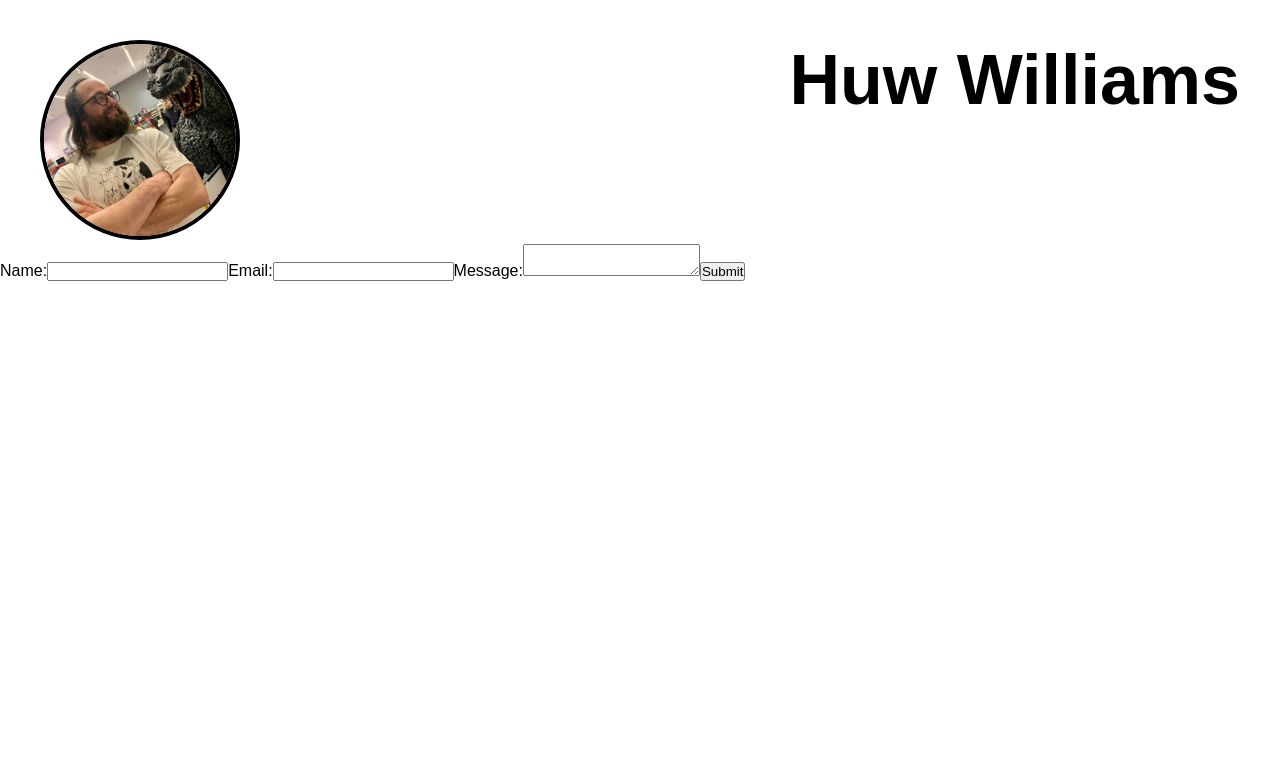
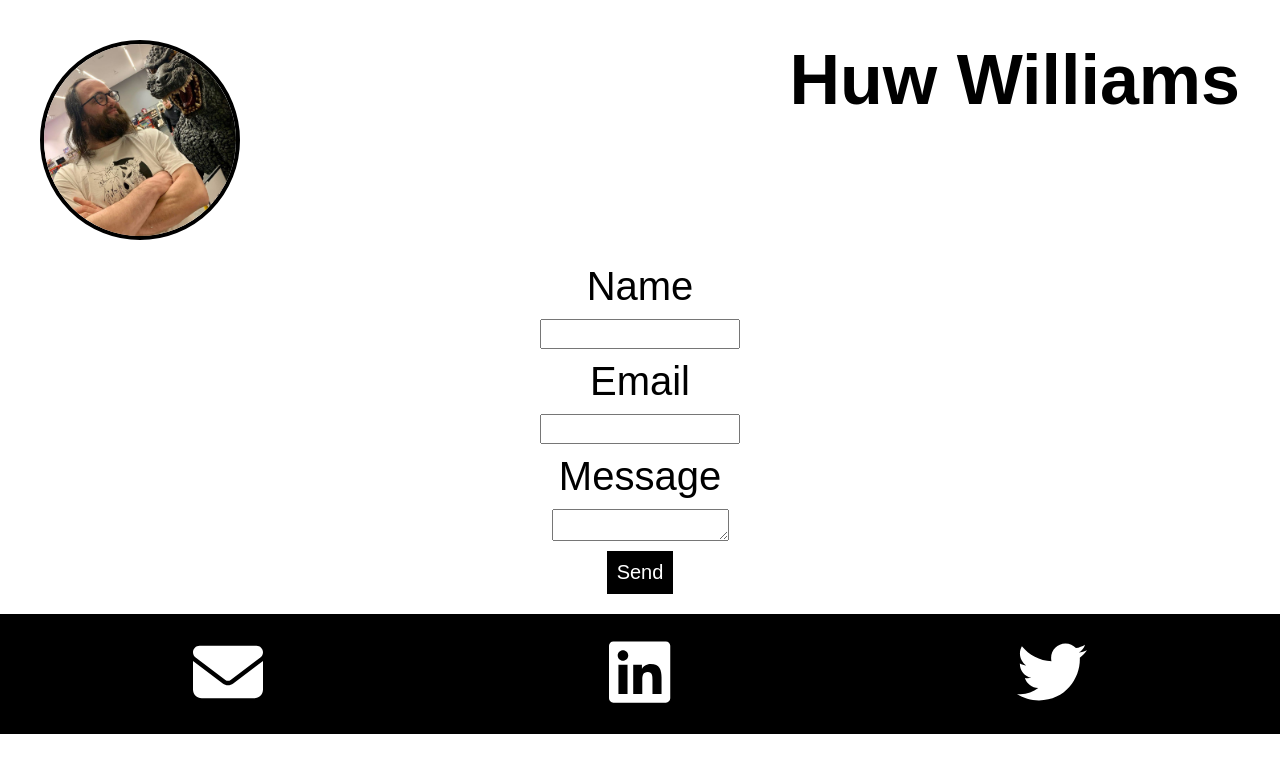
Before and after one commit to Big-Huw100/portfolio, a React (Create React App) app: page /contact in a window 1280 px wide. Shown: the top 772 px of the page. Built offline with nearby package versions, Linux system fonts and the light colour scheme.

Commit message:
Finished some basic styling on the Contact Form

```diff
--- a/src/components/ContactForm/ContactForm.jsx
+++ b/src/components/ContactForm/ContactForm.jsx
@@ -1,4 +1,5 @@
 import React, { useState } from 'react';
+import styles from './ContactForm.module.scss';
 
 const ContactForm = () => {
     const [formData, setFormData] = useState({
@@ -17,17 +18,17 @@ const ContactForm = () => {
       };
 
   return (
-     <form onSubmit={handleSubmit}>
-      <label htmlFor="name">Name:</label>
+     <form className={styles.ContactForm} onSubmit={handleSubmit}>
+      <label htmlFor="name">Name</label>
       <input type="text" id="name" name="name" value={formData.name} onChange={handleChange} />
 
-      <label htmlFor="email">Email:</label>
+      <label htmlFor="email">Email</label>
       <input type="email" id="email" name="email" value={formData.email} onChange={handleChange} />
 
-      <label htmlFor="message">Message:</label>
+      <label htmlFor="message">Message</label>
       <textarea id="message" name="message" value={formData.message} onChange={handleChange} />
 
-      <button type="submit">Submit</button>
+      <button type="submit">Send</button>
     </form>
   )
 }
--- a/src/components/ContactForm/ContactForm.module.scss
+++ b/src/components/ContactForm/ContactForm.module.scss
@@ -0,0 +1,26 @@
+.ContactForm {
+    display: flex;
+    flex-direction: column;
+    align-items: center;
+    padding: 10px;
+
+    label {
+        font-size: 40px;
+        padding: 10px;
+    }
+
+    input {
+        height: 30px;
+        width: 200px;
+        padding: 10px;
+    }
+
+    button {
+        padding: 10px;
+        margin: 10px;
+        border: none;
+        color: white;
+        background-color: black;
+        font-size: 20px;
+    }
+}
--- a/src/containers/ContactPage/ContactPage.jsx
+++ b/src/containers/ContactPage/ContactPage.jsx
@@ -1,12 +1,14 @@
 import React from 'react';
 import Header from '../../components/Header';
 import ContactForm from '../../components/ContactForm/ContactForm';
+import Footer from '../../components/Footer'
 
 function ContactPage() {
   return (
     <>
     <Header />
     <ContactForm />
+    <Footer />
     </>
   )
 }
```
